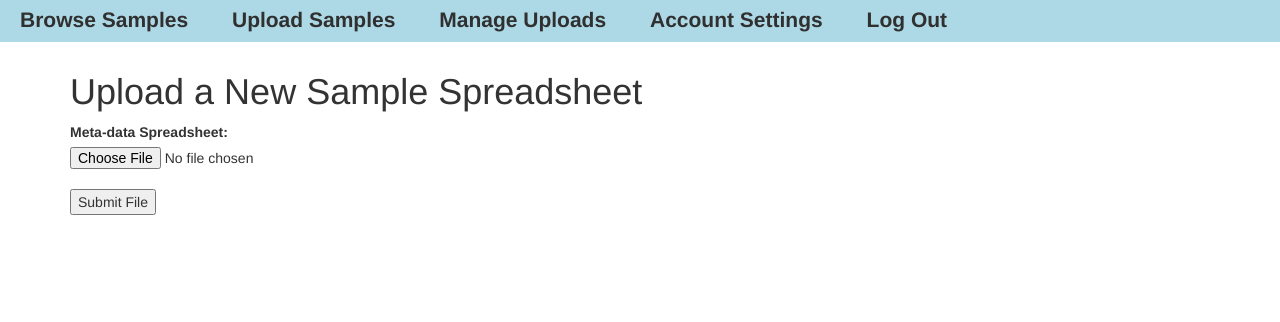
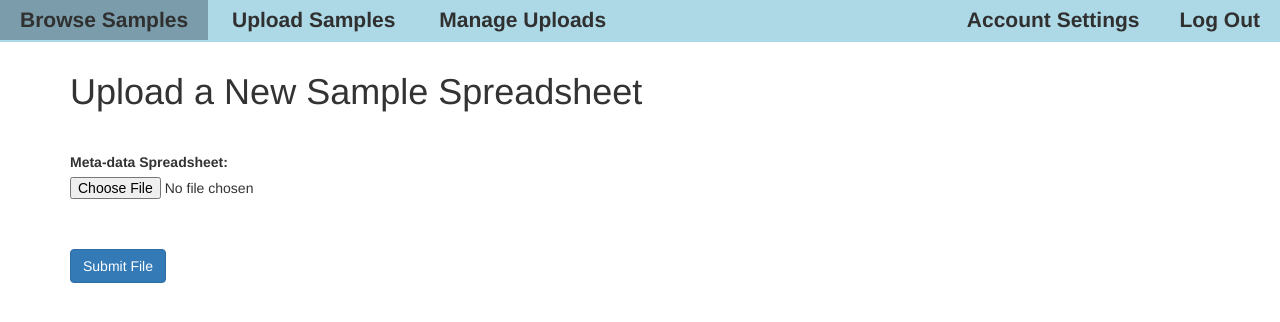
Before and after one commit to deto/YosefDB, a Django app: page /Samples/Upload in a window 1280 px wide. Shown: the top 322 px of the page. Run offline with Django 3.2, Linux system fonts and the light colour scheme; the visitor is signed in with stand-in values (Sample User, id 1); some libraries are stand-ins or nearby versions.

Commit message:
Layout tweaks.
Signed-off-by: David DeTomaso <davedeto@gmail.com>

```diff
--- a/SampleLibrary/static/SampleLibrary/style.css
+++ b/SampleLibrary/static/SampleLibrary/style.css
@@ -37,8 +37,19 @@ body{
     margin-bottom: 10px;
 }
 
+#menu_bar span
+{
+    display: inline-block;
+}
+
+#menu_bar span:hover
+{
+   background-color: #7b9dab;
+}
+
 #menu_bar a
 {
+    display: block;
     padding: 0px 20px;
     text-decoration: none;
     font-size: 1.5em;
@@ -46,7 +57,7 @@ body{
     color: #303030;
 }
 
-#menu_bar a:hover
+#menu_bar a:hover, #menu_bar span:hover
 {
     text-decoration: none;
     color: #303030;
@@ -107,3 +118,9 @@ td.delete-control:after{
     color: crimson;
     cursor: pointer;
 }
+
+
+/*Used for non-fullscreen width text inputs*/
+.smallInput{
+    width: 240px;
+}
--- a/SampleLibrary/templates/SampleLibrary/uploadSample.html
+++ b/SampleLibrary/templates/SampleLibrary/uploadSample.html
@@ -4,8 +4,10 @@
 
 <form action="" method="post" enctype="multipart/form-data">
     {% csrf_token %}
+    <div style="height: 30px"></div>
     {{ file_form }}
     <br>
-    <input type="submit" value="Submit File">
+    <div style="height: 30px"></div>
+    <input type="submit" value="Submit File" class="btn btn-primary">
 </form>
 {% endblock %}
--- a/SampleLibrary/templates/SampleLibrary/userBase.html
+++ b/SampleLibrary/templates/SampleLibrary/userBase.html
@@ -1,11 +1,11 @@
 {% extends "SampleLibrary/base.html" %}
 {% block basecontent %}
     <div id="menu_bar">
-        <a href="Browse">Browse Samples</a>
-        <a href="Upload">Upload Samples</a>
-        <a href="ManageUploads">Manage Uploads</a>
-        <a href="Settings">Account Settings</a>
-        <a href="Logout">Log Out</a>
+            <span><a href="Browse">Browse Samples</a></span>
+            <span><a href="Upload">Upload Samples</a></span>
+            <span><a href="ManageUploads">Manage Uploads</a></span>
+            <span style="float: right"><a href="Logout">Log Out</a></span>
+            <span style="float: right"><a href="Settings">Account Settings</a></span>
     </div>
     <div style="max-width: 1200px; margin: auto; margin-top: 30px; padding: 0 30px;">
     {% block content %}
--- a/SampleLibrary/templates/SampleLibrary/validateUpload.html
+++ b/SampleLibrary/templates/SampleLibrary/validateUpload.html
@@ -8,6 +8,8 @@
             <p>See below for the parsed contents of your upload file.
                 Review the upload to make sure everything was parsed correctly and
                 press "Confirm Upload" to store this set of samples in the database</p>
+            <input type="submit" class="btn btn-default" name="discard" value="Discard" style="float: right; margin: 5px;"/>
+            <input type="submit" class="btn btn-primary" name="save" value="Confirm Upload" style="float:right; margin: 5px;"/>
             {% if has_unrecognized %}
             <p>
                 The following column headers in your file were not recognized:
@@ -20,8 +22,6 @@
             </ul>
             {% endif %}
 
-            <input type="submit" class="btn btn-primary" name="save" value="Confirm Upload"/>
-            <input type="submit" class="btn btn-default" name="discard" value="Discard"/>
 
 
         </div>
```
